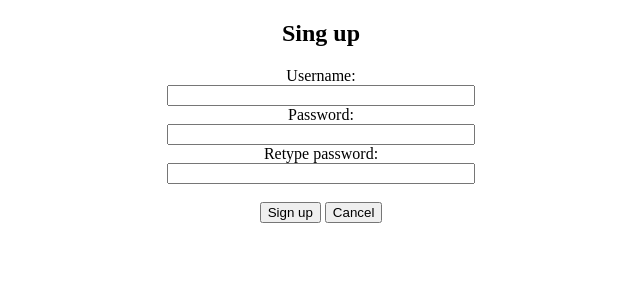
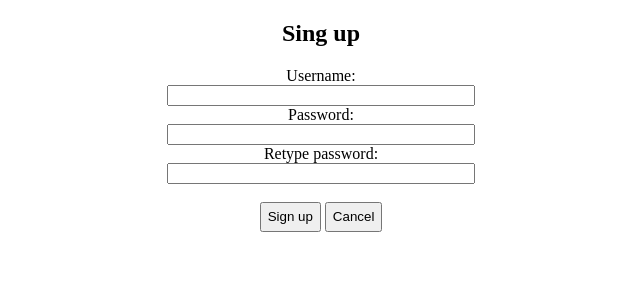
Before and after one commit to oseias-romeiro/flask_template, a Flask app: page /account/sign_up in a window 1280 px wide. Shown: the top 300 px of the page, without its empty margins (319-959 px from the left). Run offline with Flask 3, Linux system fonts and the light colour scheme.

Commit message:
button style

```diff
--- a/static/css/style.css
+++ b/static/css/style.css
@@ -27,3 +27,7 @@ body {
 input {
     min-width: 300px;
 }
+
+button {
+    min-height: 30px;
+}
```
